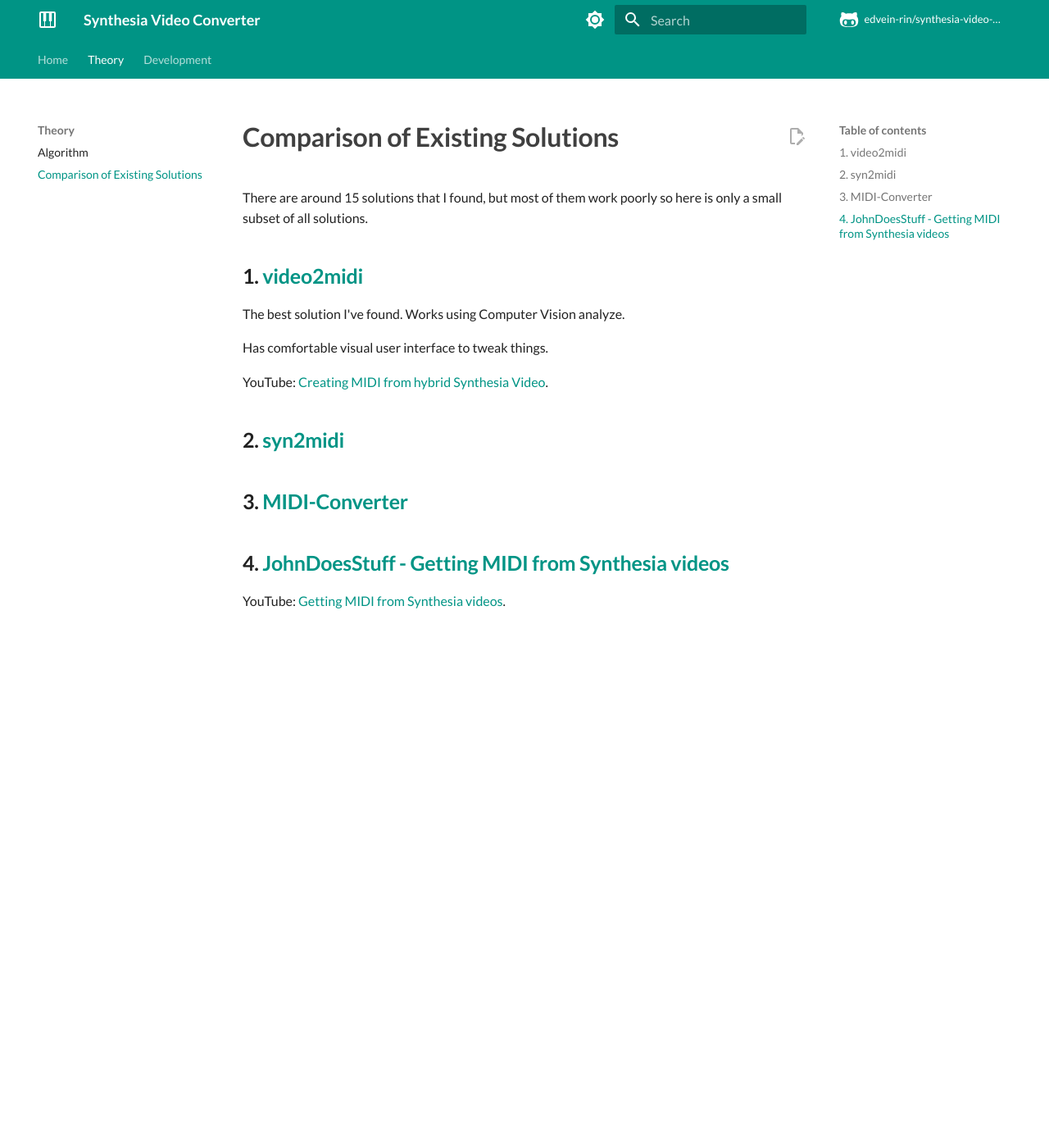
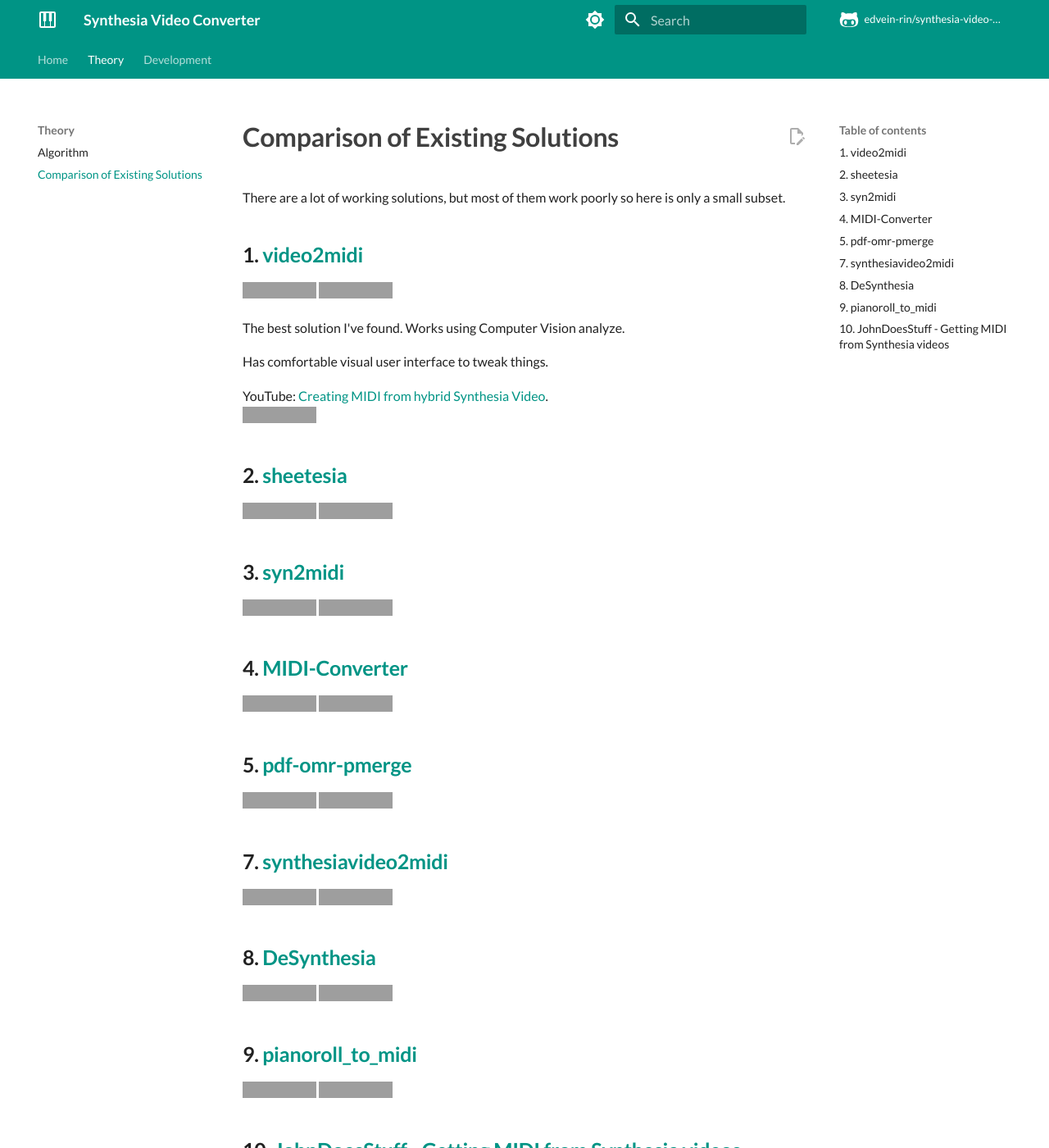
Before and after one commit to edvein-rin/synthesia-video-converter, an MkDocs documentation site: the page built from docs/comparison-of-existing-solutions.md, in a window 1280 px wide and 1400 px high. Shown: the whole window at 82% size. Built offline with MkDocs 1.6.1 and Material for MkDocs 9.7.7, drawn with Linux system fonts in a browser that asks for light colours; comment, search, counter and statistics services are not loaded; some of the changed text lies outside the part shown; grey boxes are pictures that could not be loaded.

Commit message:
docs: update existing solutions information with badges and new entries

```diff
--- a/docs/comparison-of-existing-solutions.md
+++ b/docs/comparison-of-existing-solutions.md
@@ -1,19 +1,50 @@
 # Comparison of Existing Solutions
 
-There are around 15 solutions that I found, but most of them work poorly so here is only a small subset of all solutions.
+There are a lot of working solutions, but most of them work poorly so here is only a small subset.
 
 ## 1. [video2midi](https://github.com/svsdval/video2midi)
+
+![GitHub Repo stars](https://img.shields.io/github/stars/svsdval/video2midi?style=social) ![GitHub watchers](https://img.shields.io/github/watchers/svsdval/video2midi?style=social)
 
 The best solution I've found. Works using Computer Vision analyze.
 
 Has comfortable visual user interface to tweak things.
 
 YouTube: [Creating MIDI from hybrid Synthesia Video](https://www.youtube.com/watch?v=5M-Q62Rhk54).
+![YouTube Video Views](https://img.shields.io/youtube/views/5M-Q62Rhk54?style=social)
 
-## 2. [syn2midi](https://github.com/minyor/syn2midi)
+## 2. [sheetesia](https://github.com/alborrajo/sheetesia)
 
-## 3. [MIDI-Converter](https://github.com/41pha1/MIDI-Converter)
+![GitHub Repo stars](https://img.shields.io/github/stars/alborrajo/sheetesia?style=social) ![GitHub watchers](https://img.shields.io/github/watchers/alborrajo/sheetesia?style=social)
 
-## 4. [JohnDoesStuff - Getting MIDI from Synthesia videos](https://github.com/johndoesstuff/randomProjects/blob/master/synthesia%20midi.zip)
+## 3. [syn2midi](https://github.com/minyor/syn2midi)
+
+![GitHub Repo stars](https://img.shields.io/github/stars/minyor/syn2midi?style=social) ![GitHub watchers](https://img.shields.io/github/watchers/minyor/syn2midi?style=social)
+
+## 4. [MIDI-Converter](https://github.com/41pha1/MIDI-Converter)
+
+![GitHub Repo stars](https://img.shields.io/github/stars/41pha1/MIDI-Converter?style=social) ![GitHub watchers](https://img.shields.io/github/watchers/41pha1/MIDI-Converter?style=social)
+
+## 5. [pdf-omr-pmerge](https://github.com/stef-15/pdf-omr-pmerge)
+
+![GitHub Repo stars](https://img.shields.io/github/stars/stef-15/pdf-omr-pmerge?style=social) ![GitHub watchers](https://img.shields.io/github/watchers/stef-15/pdf-omr-pmerge?style=social)
+
+## 7. [synthesiavideo2midi](https://github.com/devbridie/synthesiavideo2midi)
+
+![GitHub Repo stars](https://img.shields.io/github/stars/devbridie/synthesiavideo2midi?style=social) ![GitHub watchers](https://img.shields.io/github/watchers/devbridie/synthesiavideo2midi?style=social)
+
+## 8. [DeSynthesia](https://github.com/kevinlinxc/DeSynthesia)
+
+![GitHub Repo stars](https://img.shields.io/github/stars/kevinlinxc/DeSynthesia?style=social) ![GitHub watchers](https://img.shields.io/github/watchers/kevinlinxc/DeSynthesia?style=social)
+
+## 9. [pianoroll_to_midi](https://github.com/mattstaib/pianoroll_to_midi)
+
+![GitHub Repo stars](https://img.shields.io/github/stars/mattstaib/pianoroll_to_midi?style=social) ![GitHub watchers](https://img.shields.io/github/watchers/mattstaib/pianoroll_to_midi?style=social)
+
+
+## 10. [JohnDoesStuff - Getting MIDI from Synthesia videos](https://github.com/johndoesstuff/randomProjects/blob/master/synthesia%20midi.zip)
+
+No stars as it's even not in a separate repository, but it is actually not a bad project and it's better then a lot of projects above.
 
 YouTube: [Getting MIDI from Synthesia videos](https://www.youtube.com/watch?v=rL5XpzqTqJo).
+![YouTube Video Views](https://img.shields.io/youtube/views/rL5XpzqTqJo?style=social)
```
